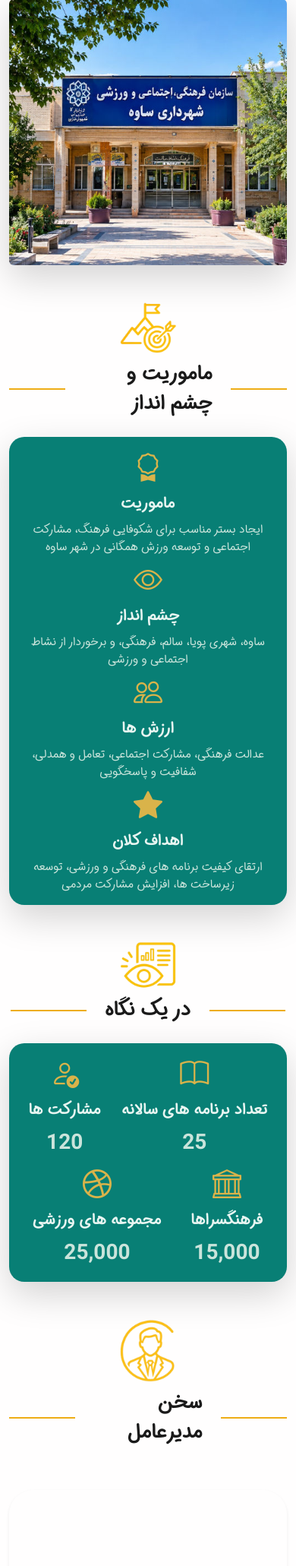
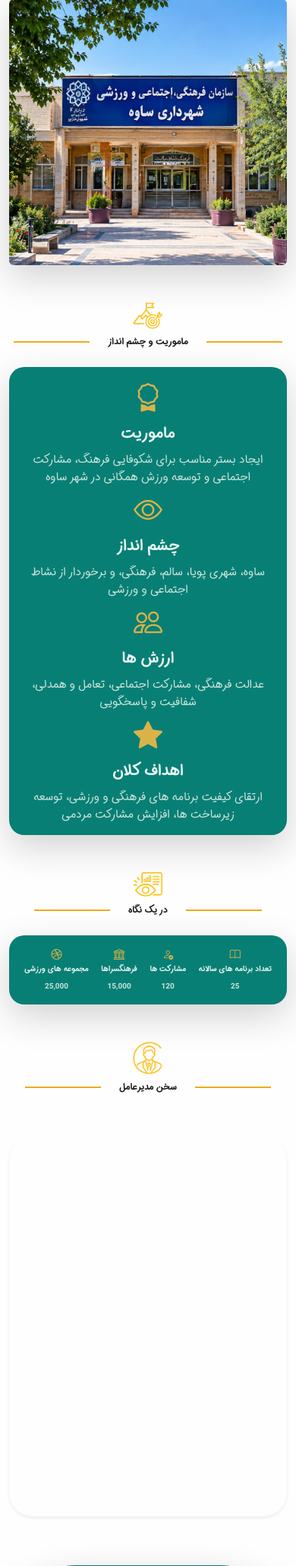
Before and after one commit to nobahar-dev/saveh_cultural_dj, a Django app: page /about/ in a window 390 px wide. Shown: the part 1155-3216 px from the top of the page at 76% size. Run offline with Django 5.2, Linux system fonts and the light colour scheme; data that the repository does not hold is empty; some libraries are stand-ins or nearby versions.

Commit message:
office 11.3.2026

```diff
--- a/app/static/css/style.css
+++ b/app/static/css/style.css
@@ -854,6 +854,76 @@ nav.navbar {
         font-size: 12px;
     }
 }
+
+@media (max-width:576px) {
+    .slider-title {
+        font-size: 14px;
+        text-align: center;
+    }
+
+    .slider-subtitle {
+        font-size: 10px;
+        text-align: center;
+    }
+
+    .swiper-slide {
+        max-height: 300px;
+    }
+
+    .event-title {
+        font-size: 12px;
+    }
+
+    .event-subtitle {
+        font-size: 10px;
+    }
+
+    .section-title span {
+        font-size: 12px;
+    }
+
+    .stat-icon {
+        font-size: 14px!important;
+    }
+
+    .stat-title {
+        font-size: 10px!important;
+    }
+
+    .stat-content {
+        font-size: 10px!important;
+    }
+
+    .last-e-title {
+        font-size: 18px;
+    }
+
+    .section-subtitle {
+        font-size: 12px;
+        text-align: center;
+    }
+
+    .section-title-wrapper img {
+        width: 40px;
+    }
+
+    .ceo-message-title {
+        font-size: 14px;
+    }
+
+    .ceo-message-content {
+        font-size: 12px;
+    }
+
+    .ceo-name {
+        font-size: 14px;
+    }
+
+    .footer {
+        border-top-right-radius: 100px;
+        border-top-left-radius: 100px;
+    }
+}
 /* home page responsive */
 
 /* BLOG PAGE STYLES START FROM HERE */
@@ -1048,8 +1118,36 @@ nav.navbar {
 }
 
 @media (max-width:576px) {
+    .blog-news-category {
+        padding: 4px 8px;
+    }
+
     .blog-category-item {
-        font-size: 11px;
+        font-size: 8px;
+    }
+
+    .article-image img {
+        width: 280px;
+    }
+
+    .ar-extra-item {
+        font-size: 10px!important;
+    }
+
+    .article-sec-title {
+        font-size: 12px!important;
+    }
+
+    .gallery-item {
+        border-radius: 10px!important;
+    }
+
+    .frm-send-comment {
+        width: 100%!important;
+    }
+
+    .frm-send-comment button[type='submit'] {
+        width: 100%!important;
     }
 }
 /* blog last news */
--- a/app/static/js/app.js
+++ b/app/static/js/app.js
@@ -54,11 +54,3 @@ new Swiper('.gallery-swiper', {
         clickable: true,
     },
 });
-
-// slider in detail page
-GLightbox({
-    selector: '.gallery-item',
-    loop: true,
-    zoomable: true,
-    touchNavigation: true
-});
```
Also changed, not shown: app/blog/templates/blog/detail.html (+10 -0 lines).
